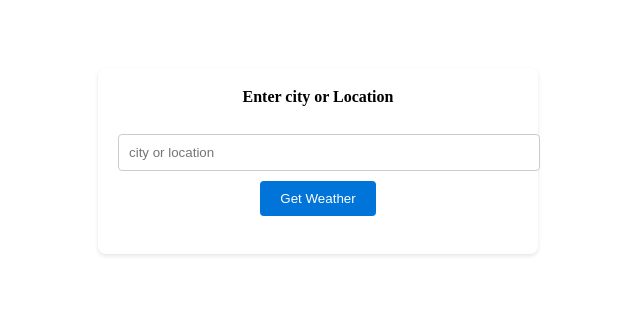
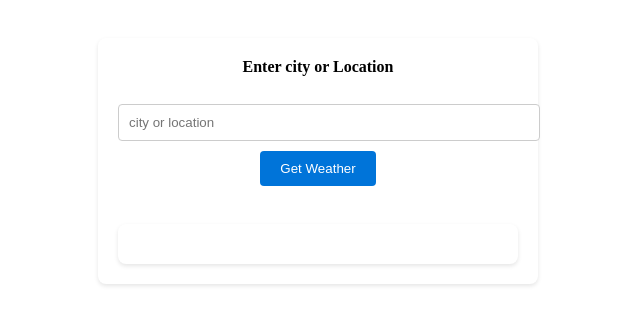
Before and after one commit to Atee-Michael/Accurate-MET, a plain HTML site: page index.html in a window 1280 px wide. Shown: the part 239-564 px from the top of the page, without its empty margins (322-962 px from the left). Drawn offline with Linux system fonts and the light colour scheme.

Commit message:
styled weather display and data

```diff
--- a/style/style.css
+++ b/style/style.css
@@ -51,3 +51,19 @@ input[type="text"] {
     padding: 10px 20px;
     cursor: pointer;
   }
+
+
+/* Style the weather display div */
+#weatherDisplay {
+    background-color: #ffffff;
+    border-radius: 8px;
+    box-shadow: 0 2px 4px rgba(0, 0, 0, 0.1);
+    padding: 20px;
+    margin-top: 20px;
+  }
+
+
+/* Style the weather data inside the weather display div */
+#weatherDisplay br {
+    margin: 10px 0;
+  }
```
